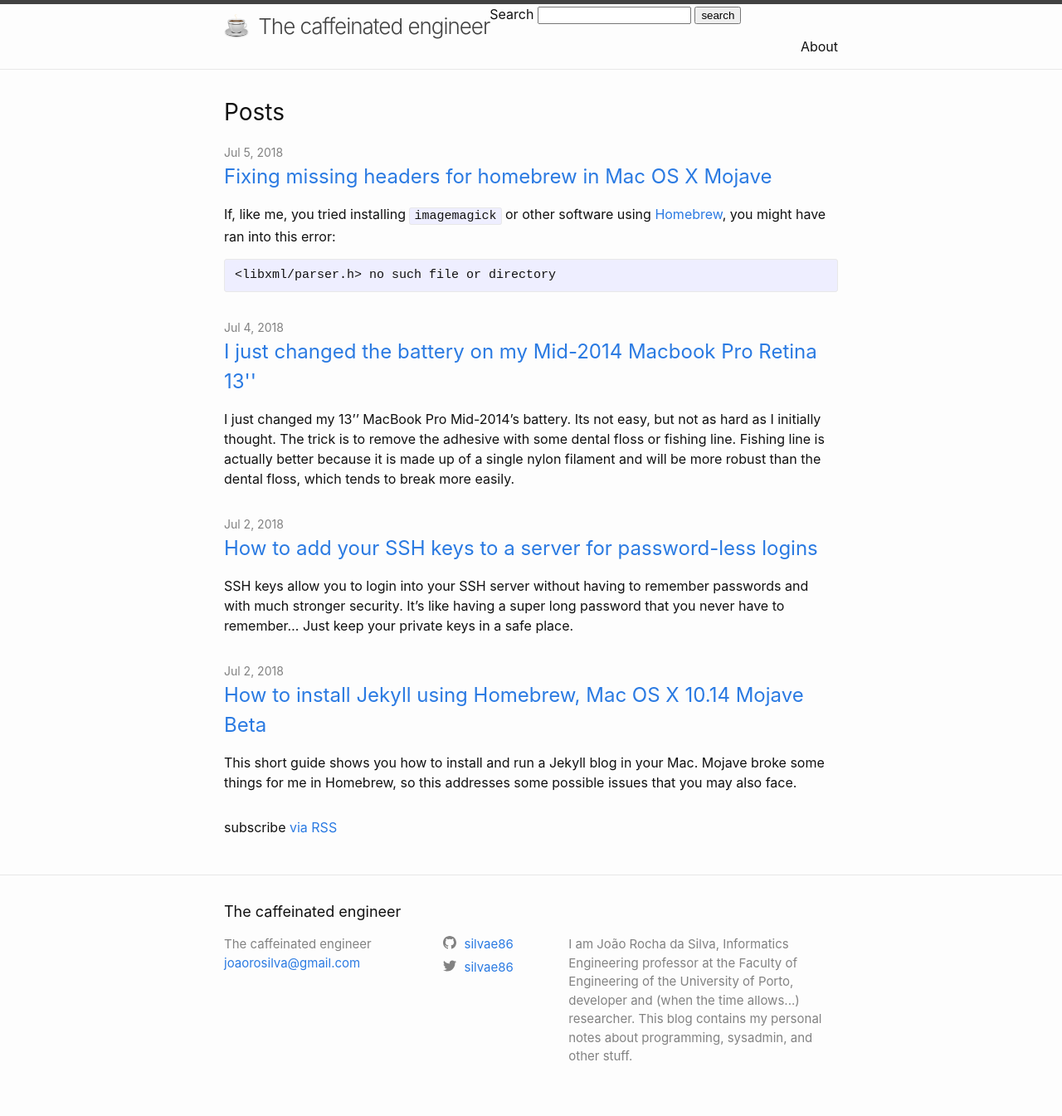
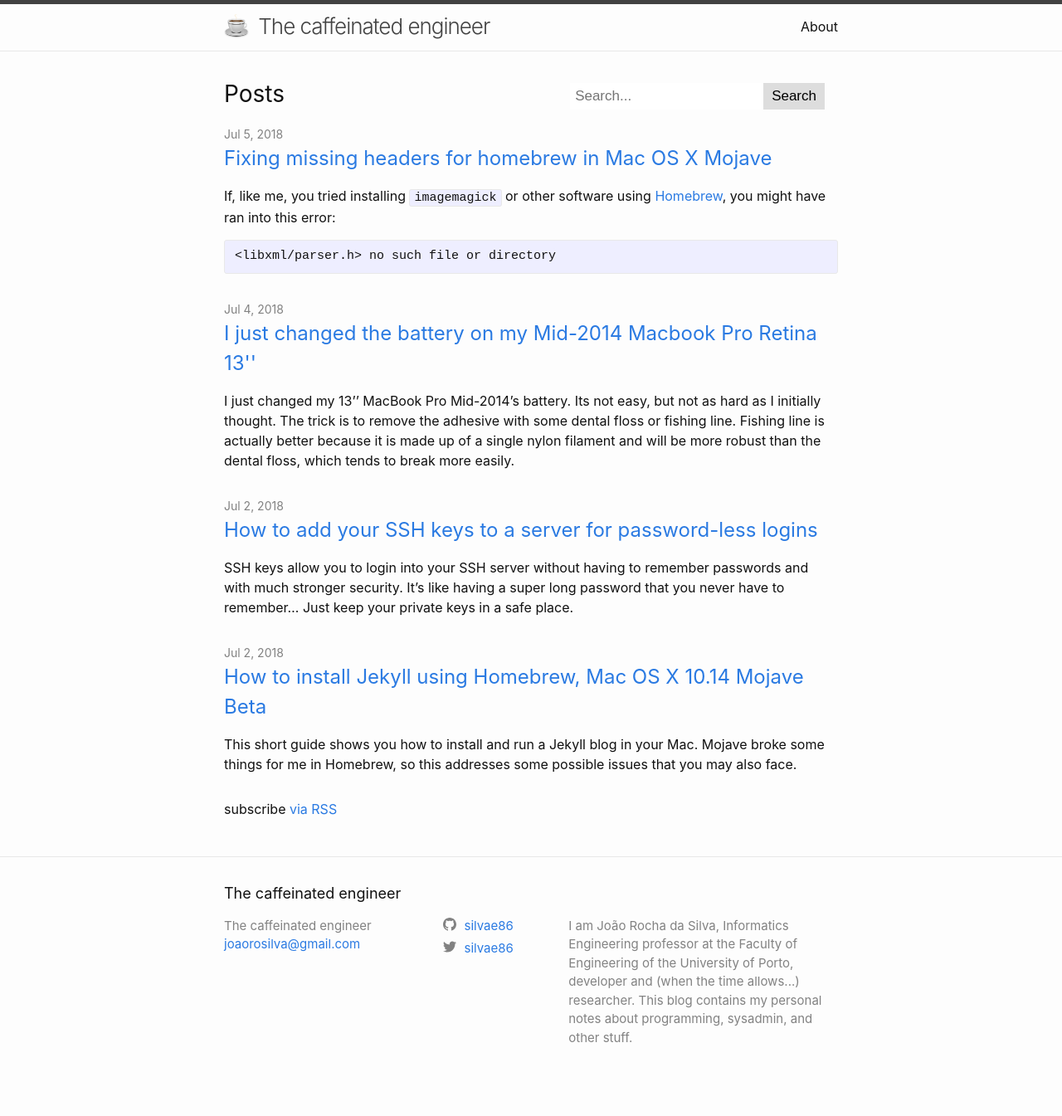
Before and after one commit to silvae86/silvae86.github.io, a Jekyll site: the page built from index.md, in a window 1280 px wide. Shown: the whole page at 83% size. Built offline with Jekyll 4.4.1, drawn with Linux system fonts in a browser that asks for light colours; after the commit the page ends 1322 px from its top, so only the background shows below that.

Commit message:
Fixed the search box layouts

```diff
--- a/_includes/header.html
+++ b/_includes/header.html
@@ -7,13 +7,6 @@
       <img class="svg-top-image" src="{{ '/assets/images/home/Coffee_cup_icon.svg' | relative_url }}">
       {{ site.title | escape }}
     </a>
-
-    <form action="/search.html" method="get">
-      <label for="search-box">Search</label>
-      <input type="text" id="search-box" name="query">
-      <input type="submit" value="search">
-    </form>
-
 
     {%- if page_paths -%}
       <nav class="site-nav">
--- a/_layouts/home.html
+++ b/_layouts/home.html
@@ -9,8 +9,18 @@
 
   {{ content }}
 
+  <div class="search-container">
+      <div class="search-container">
+          <form action="/search.html" method="get">
+            <input type="text" placeholder="Search..." name="query" id="search-box">
+            <button type="submit">Search</button>
+          </form>
+      </div>
+    </div>
+
   {%- if site.posts.size > 0 -%}
     <h2 class="post-list-heading">{{ page.list_title | default: "Posts" }}</h2>
+
     <ul class="post-list">
       {%- for post in site.posts -%}
       <li>
--- a/_sass/minima/_layout.scss
+++ b/_sass/minima/_layout.scss
@@ -22,6 +22,33 @@
   &:visited {
     color: $grey-color-dark;
   }
+}
+
+.search-container {
+
+  input[type=text] {
+    padding: 6px;
+    margin-top: 8px;
+    font-size: 17px;
+    border: none;
+  }
+
+  button {
+    float: right;
+    padding: 6px 10px;
+    margin-top: 8px;
+    margin-right: 16px;
+    background: #ddd;
+    font-size: 17px;
+    border: none;
+    cursor: pointer;
+  }
+
+  button:hover {
+    background: #ccc;
+  }
+
+  float: right;
 }
 
 .site-nav {
```
Also changed, not shown: js/search.js (+10 -2 lines), search.html (+11 -5 lines).
